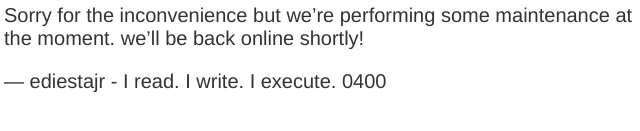
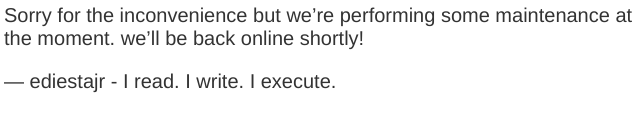
Before and after one commit to ediestajr/codepipeline, a plain HTML site: page index.html in a window 1280 px wide. Shown: the part 295-426 px from the top of the page, 311-951 px from the left. Drawn offline with Linux system fonts and the light colour scheme.

Commit message:
initial commit - added index.html - func3

```diff
--- a/index.html
+++ b/index.html
@@ -13,6 +13,6 @@
     <h1>We&rsquo;ll be back soon!</h1>
     <div>
         <p>Sorry for the inconvenience but we&rsquo;re performing some maintenance at the moment. we&rsquo;ll be back online shortly!</p>
-        <p>&mdash; ediestajr - I read. I write. I execute. 0400</p>
+        <p>&mdash; ediestajr - I read. I write. I execute.</p>
     </div>
 </article>
```
